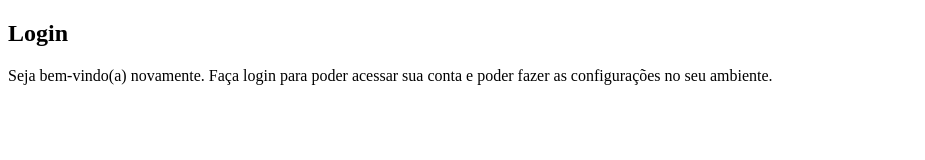
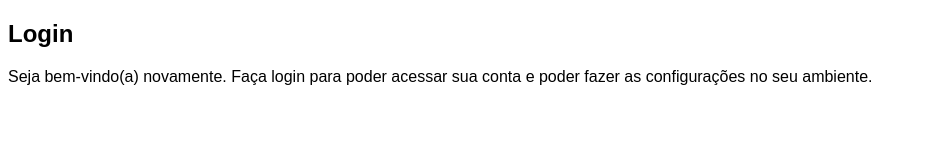
Before and after one commit to Kaikygabriel/Projeto-login, a plain HTML site: page index.html in a window 1280 px wide. Shown: the whole page, without its empty margins (0-925 px from the left). Drawn offline with Linux system fonts and the light colour scheme.

Commit message:
atualização

```diff
--- a/estilo/style.css
+++ b/estilo/style.css
@@ -7,5 +7,5 @@
 }
 
 *{
-
+    font-family: Arial, Helvetica, sans-serif;
 }
--- a/index.html
+++ b/index.html
@@ -11,8 +11,8 @@
         <section class="login">
             <div class="imagen">
 
-            </div class="formulario">
-            <div>
+            </div>
+            <div class="formulario">
             <h1>Login</h1>
             <p>Seja bem-vindo(a) novamente. Faça login para poder acessar sua conta e poder fazer as configurações no seu ambiente. </p>
             <form action="login.php" method="post" autocomplete="on">
```
